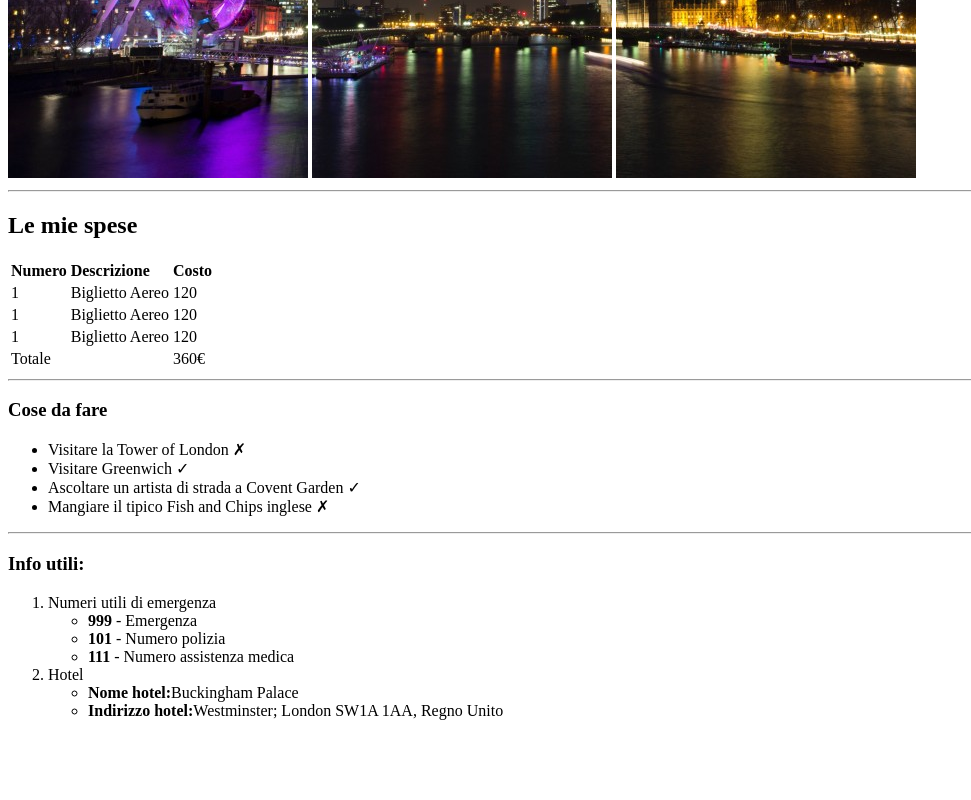
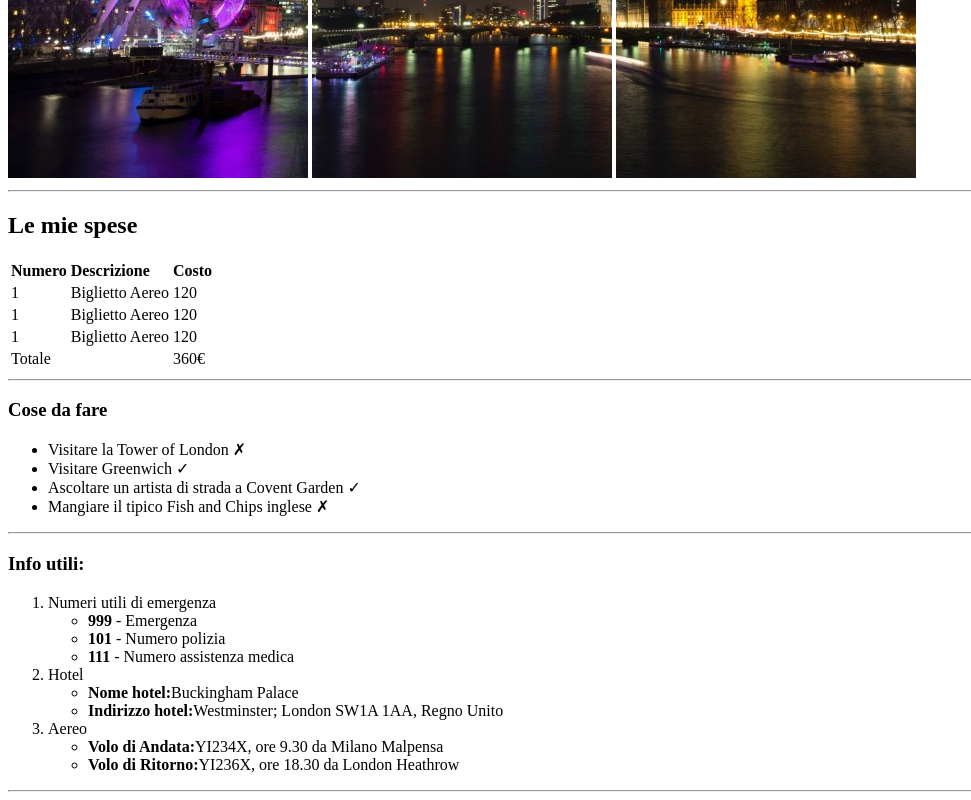
Before and after one commit to agostinoluca/html-london-trip, a plain HTML site: page index.html in a window 1280 px wide. Shown: the part 502-1302 px from the top of the page, without its empty margins (0-971 px from the left). Before the commit the page ends 1238 px from the top, so only its background shows below. Drawn offline with Linux system fonts and the light colour scheme.

Commit message:
add list fly info

```diff
--- a/index.html
+++ b/index.html
@@ -84,7 +84,14 @@
                         <li><strong>Indirizzo hotel:</strong>Westminster; London SW1A 1AA, Regno Unito</li>
                     </ul>
                 </li>
+                <li>Aereo
+                    <ul>
+                        <li><strong>Volo di Andata:</strong>YI234X, ore 9.30 da Milano Malpensa</li>
+                        <li><strong>Volo di Ritorno:</strong>YI236X, ore 18.30 da London Heathrow</li>
+                    </ul>
+                </li>
             </ol>
+            <hr>
         </section>
     </main>
 </body>
```
